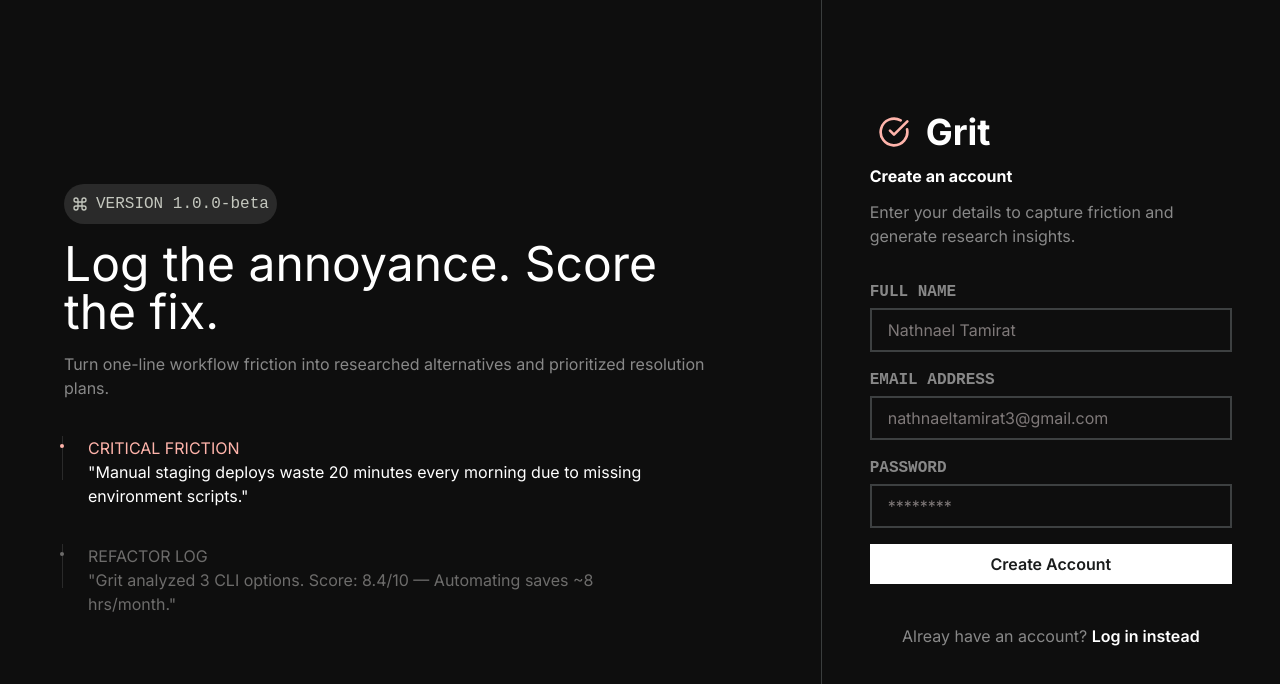
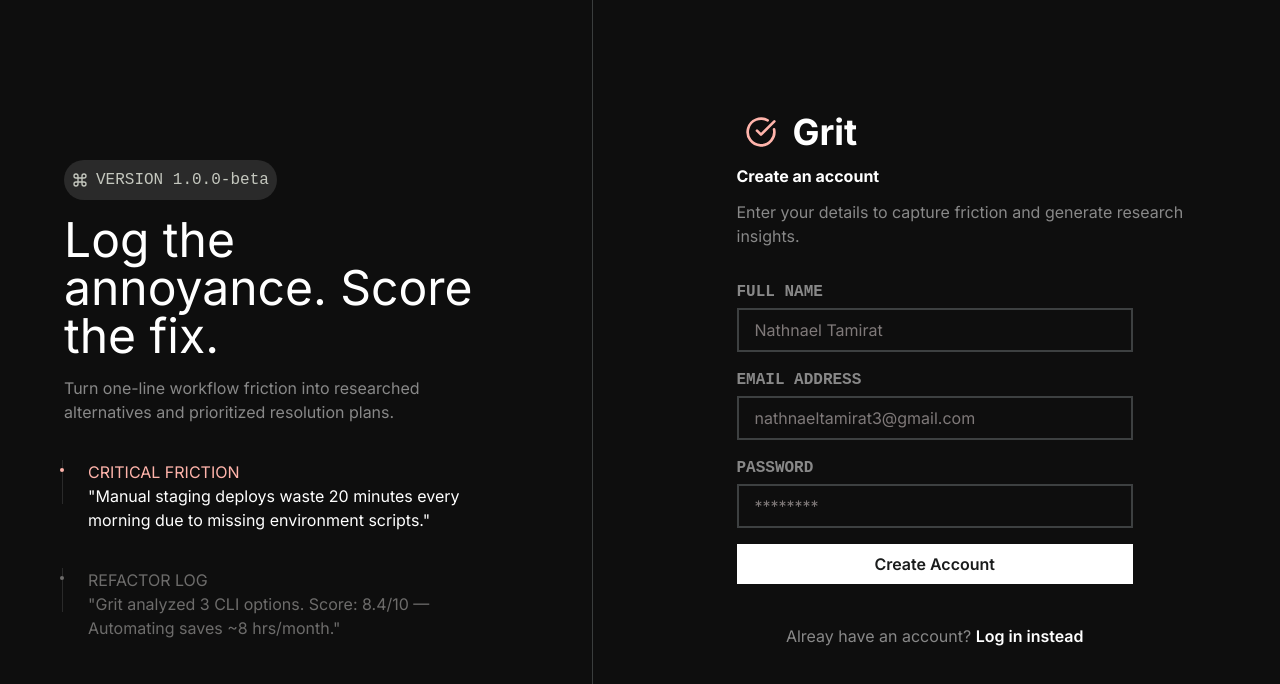
Before and after one commit to nathnaeltamirat/grit-frontend, a React (Vite) app: page /register in a window 1280 px wide. Shown: the top 684 px of the page. Built offline with nearby package versions, Linux system fonts and the light colour scheme; no server answers.

Commit message:
refactor(ui): modifed the ui

```diff
--- a/src/routes/register.lazy.tsx
+++ b/src/routes/register.lazy.tsx
@@ -39,7 +39,7 @@ function RegisterComponent() {
     <>
       <div className="flex items-center font-sans flex-row bg-[#0E0E0E] w-full min-h-screen ">
         {/* Left side informative div */}
-        <div className="hidden md:block flex-2 md:p-12">
+        <div className="hidden md:block flex-1 md:p-12">
           <div className="flex gap-2 items-center font-label w-fit p-2   rounded-4xl m-4 bg-[#2A2A2A] text-[#C4C7BE]">
             <CommandIcon className="w-4 h-4" />
             VERSION 1.0.0-beta
@@ -82,7 +82,7 @@ function RegisterComponent() {
         </div>
         {/*Middle div*/}
         <div className="hidden md:block bg-[#3A3D3D] w-px self-stretch"></div>
-        <div className="flex-1 flex-col p-12 items-center">
+        <div className="flex-1  flex-col md:ml-24 p-12 items-center">
           <div className="flex flex-row items-center gap-2">
             <CheckCircleIcon className="w-12 h-8 text-[#FFB4AB]" />
             <h1 className="text-4xl font-bold text-[#ffffff]">Grit</h1>
@@ -94,7 +94,10 @@ function RegisterComponent() {
             Enter your details to capture friction and generate research
             insights.
           </p>
-          <form onSubmit={handleSubmit(submit)} className="my-8">
+          <form
+            onSubmit={handleSubmit(submit)}
+            className="my-8 w-full md:w-[80%]"
+          >
             <div className="flex flex-col gap-1">
               <label
                 className=" font-label text-[#888888] font-bold "
```
